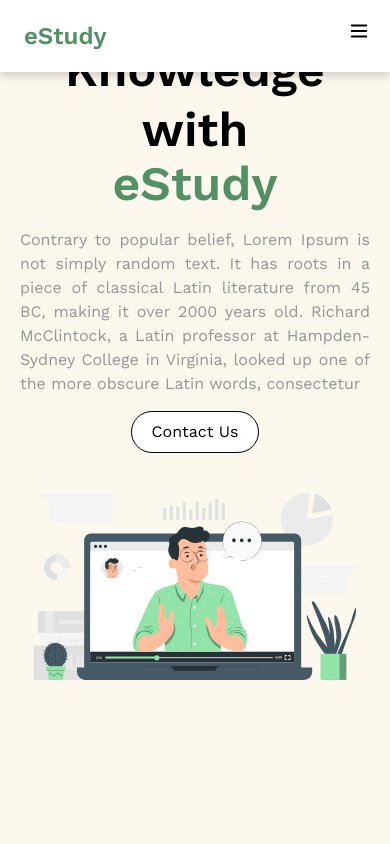
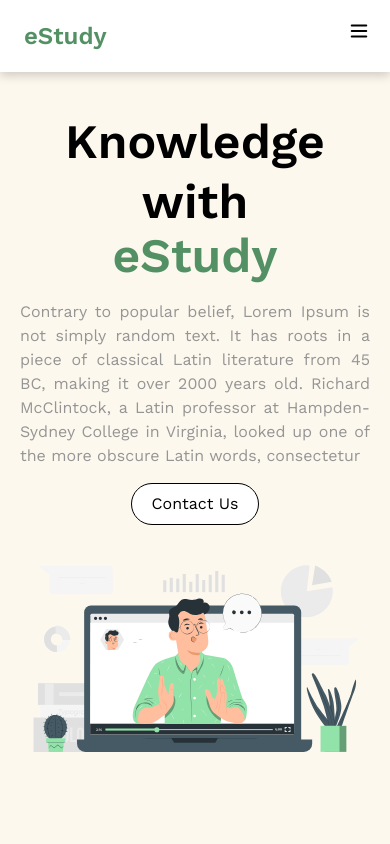
Before and after one commit to DelzironBraz/eStudy, a React (Vite) app: page / in a window 390 px wide. Shown: the top 844 px of the page. Built offline with nearby package versions, Linux system fonts and the light colour scheme.

Commit message:
style: fix navbar and reviews padding

```diff
--- a/src/components/Navbar.tsx
+++ b/src/components/Navbar.tsx
@@ -11,7 +11,7 @@ const Navbar = () => {
 
     return (
         <header>
-            <div className='w-full fixed top-0 flex flex-row justify-between p-5 md:px-32 bg-white shadow-[0_3px_10px_rgb(0,0,0,0.2)]'>
+            <div className='md:w-full md:fixed md:top-0 flex flex-row justify-between p-5 md:px-32 bg-white shadow-[0_3px_10px_rgb(0,0,0,0.2)]'>
                 <div>
                     <Link to="/" className='font-semibold text-2xl p-1 cursor-pointer text-brightGreen'>eStudy</Link>
                 </div>
--- a/src/pages/Reviews.tsx
+++ b/src/pages/Reviews.tsx
@@ -4,7 +4,7 @@ import { ReviewsData } from "../utils/reviews-data";
 
 const Reviews = () => {
     return (
-        <section className="min-h-screen flex flex-col items-center justify-center md:px-32 px5">
+        <section className="min-h-screen flex flex-col items-center justify-center md:px-32 px-5">
             <Heading title="Our" subTitle="Reviews" />
 
             <div className="flex flex-col md:flex-row gap-5 mt-5">
```
